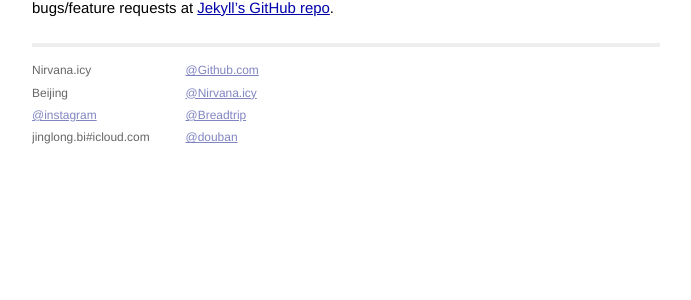
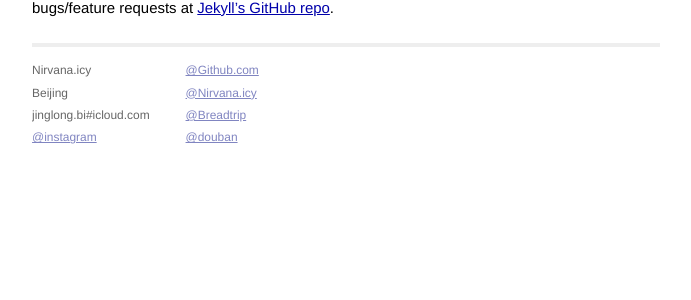
Before and after one commit to Nirvana-icy/Nirvana-icy.github.io, a Jekyll site: the page built from _posts/2014-02-14-welcome-to-jekyll.markdown, in a window 1280 px wide. Shown: the part 450-750 px from the top of the page, without its empty margins (294-985 px from the left). Built offline with Jekyll 4.4.1, drawn with Linux system fonts in a browser that asks for light colours; Markdown is read by kramdown in place of the engine named in the settings.

Commit message:
Update profile.

```diff
--- a/_layouts/default.html
+++ b/_layouts/default.html
@@ -28,8 +28,8 @@
               <p>
                 Nirvana.icy<br />
                 Beijing<br />
-                <a href="http://instagram.com/nirvana_icy">@instagram</a><br />
-                jinglong.bi#icloud.com
+                jinglong.bi#icloud.com<br />
+                <a href="http://instagram.com/nirvana_icy">@instagram</a>
               </p>
             </div>
             <div class="contact">
```
